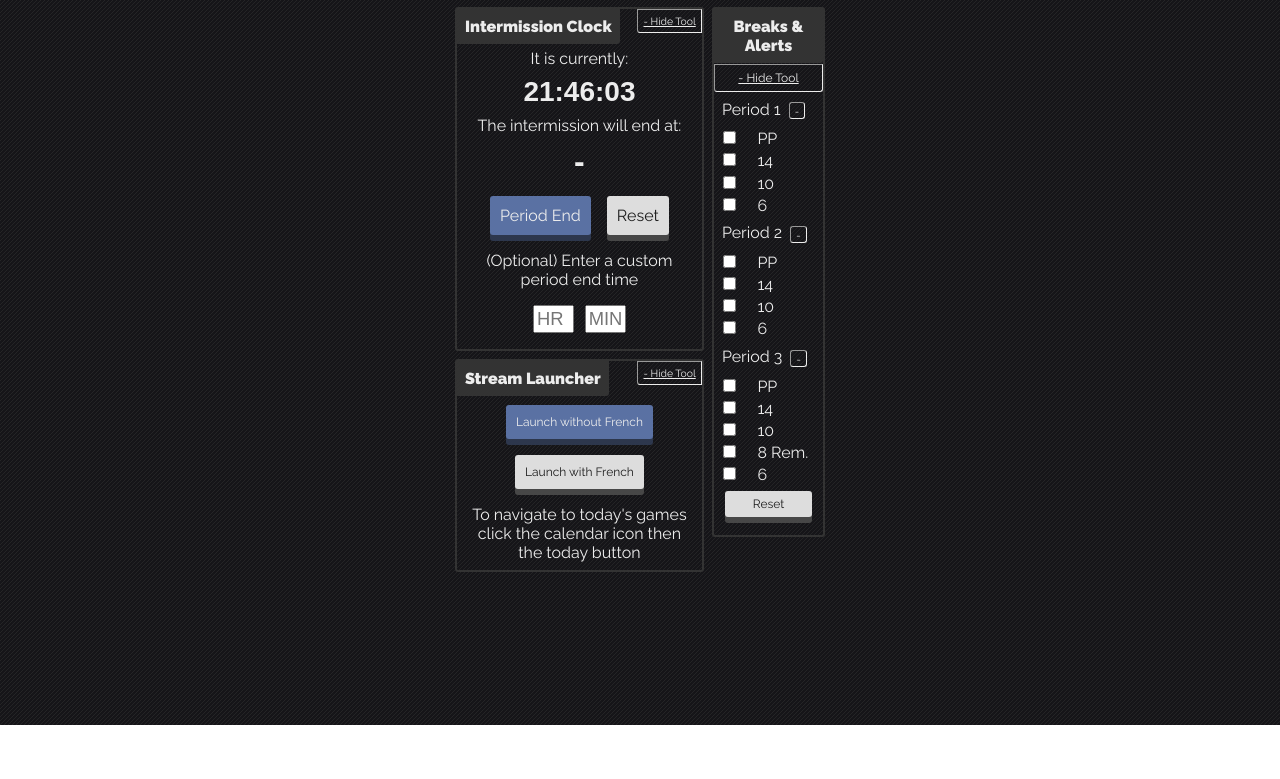
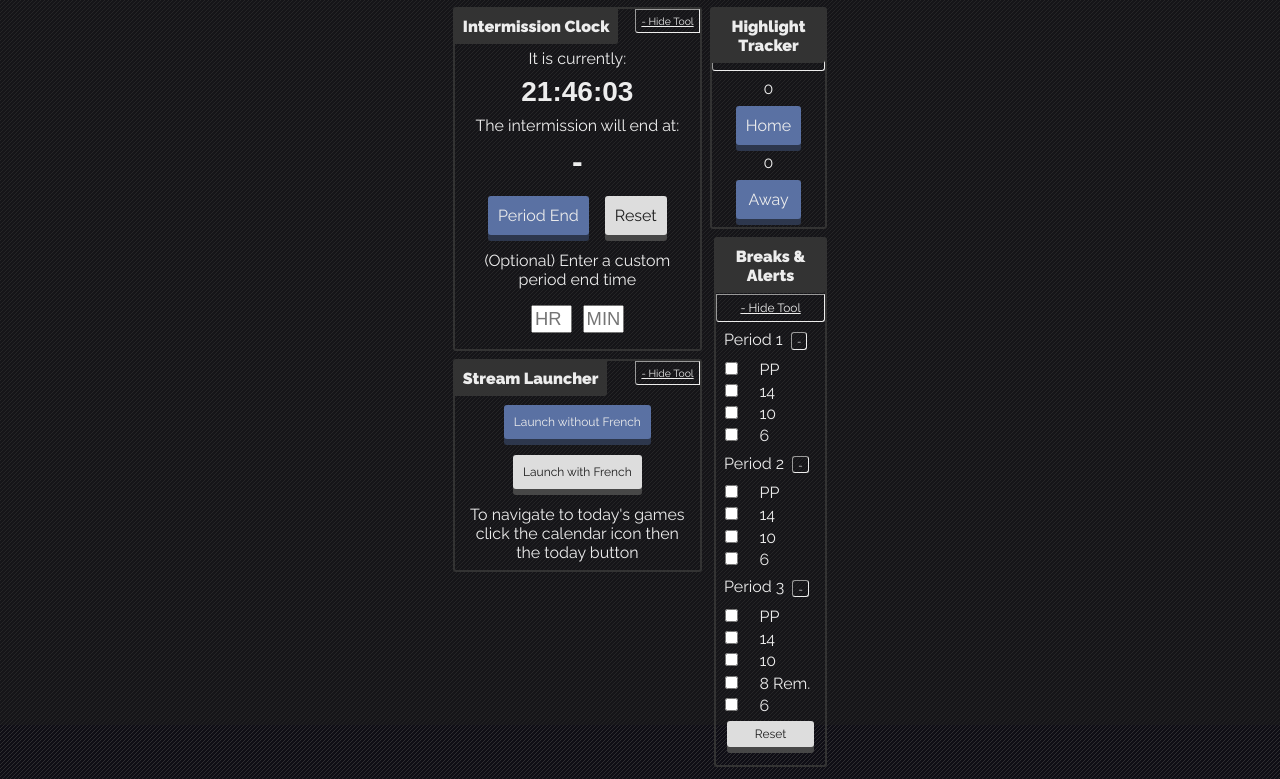
Before and after one commit to peppahjackk/logger-tools, a plain HTML site: page index.html in a window 1280 px wide. Shown: the part 75-854 px from the top of the page. Before the commit the page ends 800 px from the top, so only its background shows below. Drawn offline with Linux system fonts and the light colour scheme.

Commit message:
Set up highlight section

```diff
--- a/css/style.css
+++ b/css/style.css
@@ -147,6 +147,10 @@ input:checked + label {
   margin: .25em .5em;
 }
 
+.highlight-tracker {
+  float:right;
+}
+
 .streamLaunch {
   float: left;
   clear: left;
--- a/index.html
+++ b/index.html
@@ -46,6 +46,23 @@
             </div>
         </div>
         <!-- Clock End -->
+        <div class="highlight-tracker tool">
+            <h4 class="toolTitle">Highlight Tracker</h4>
+            <div id="toggleHighTrack" class="mini-toggle toolToggle">
+            - Hide Tool</div>
+            <div id="inner-h-tracker">
+            <div>
+                <p id="highlight-home">0</p>
+                <div class="btn perEnd">Home</div>
+            </div>
+            <div>
+                <p id="highlight-away">0</p>
+                <div class="btn perEnd">Away</div>
+            </div>
+            </div>
+        </div>
+        <!-- Highlight Tracker end -->
+
         <div class="breakTracker tool">
             <h4 class="toolTitle">
       Breaks &amp; Alerts
```
